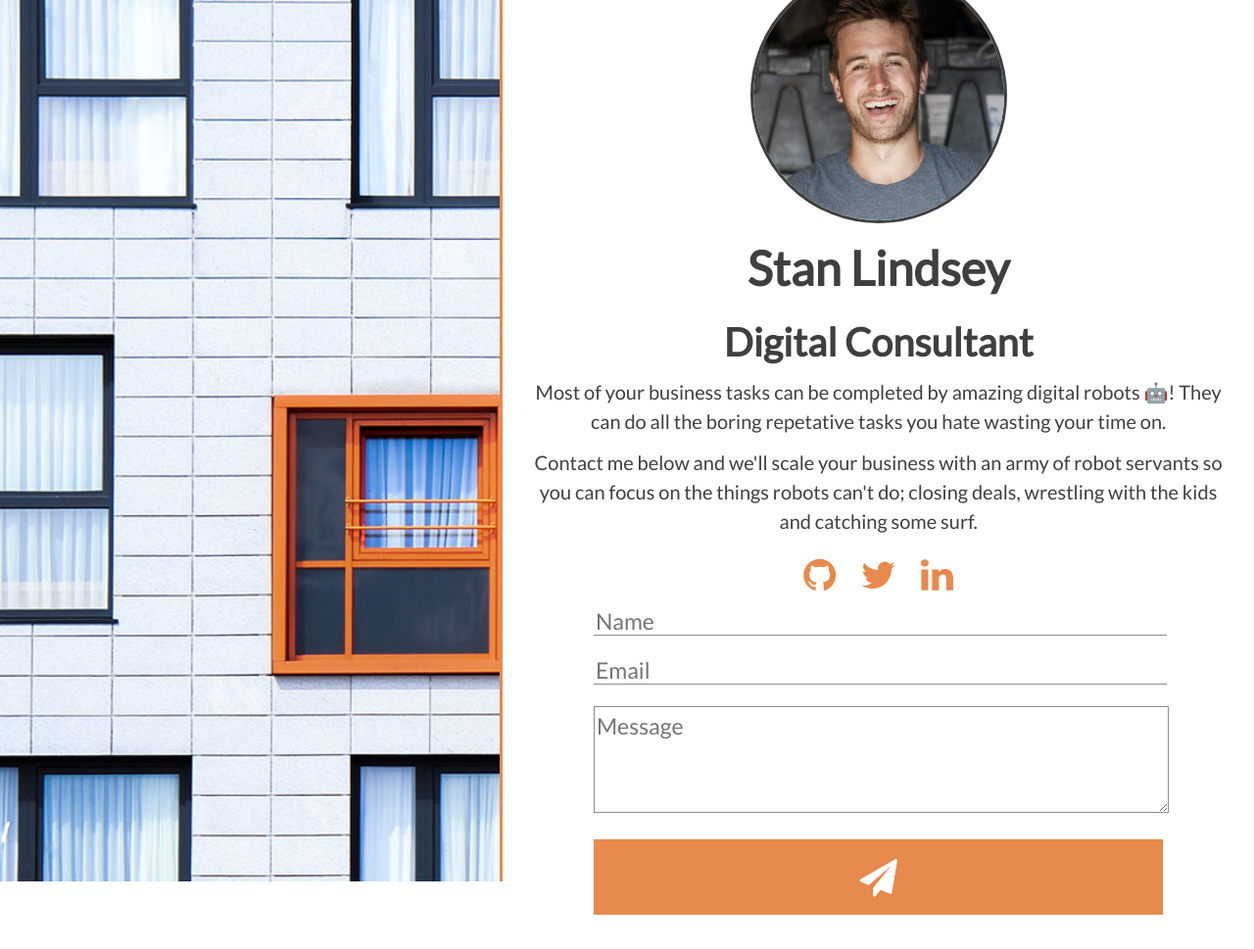
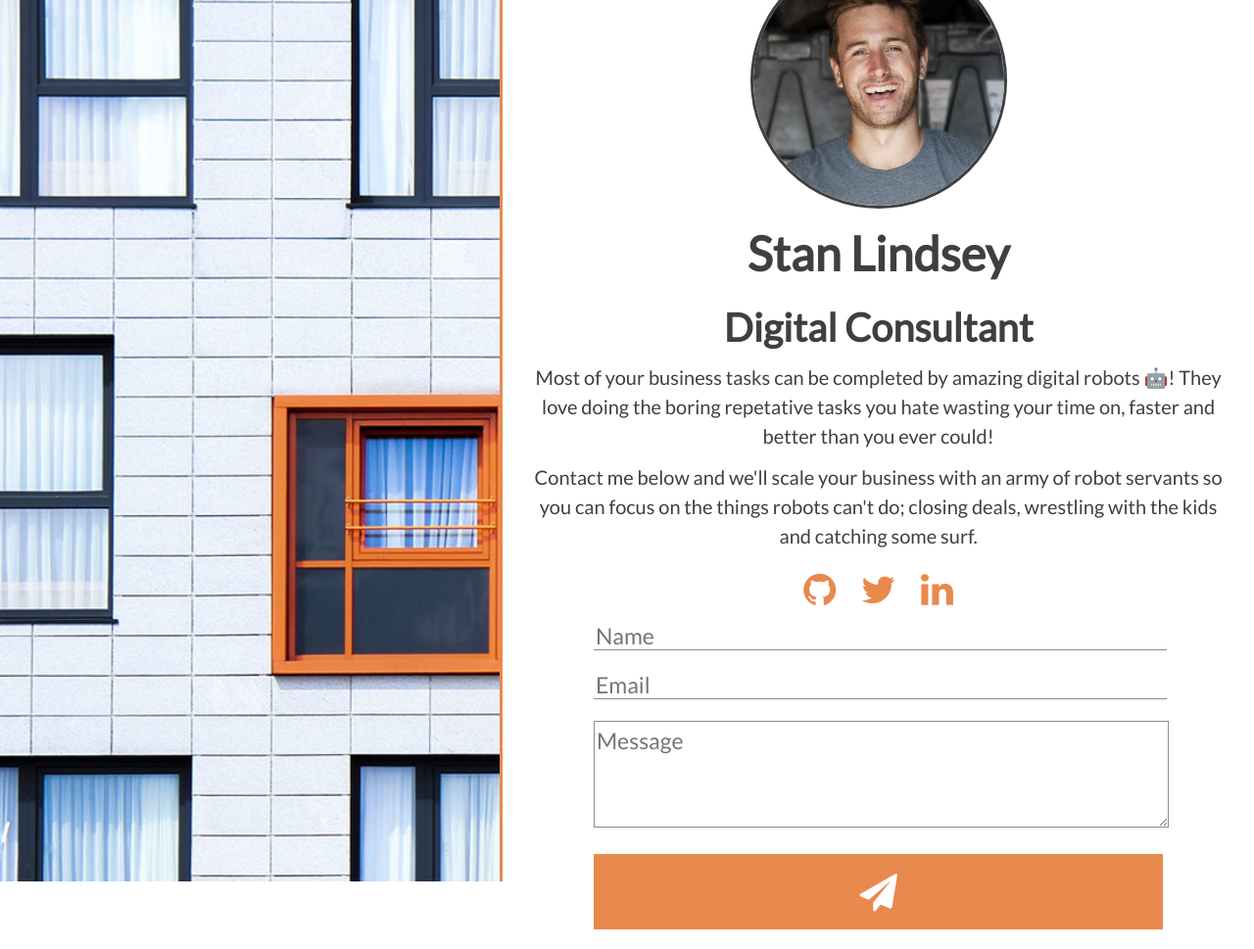
Before and after one commit to StanLindsey/stanlindsey.github.io, a Jekyll site: the page built from index.html, in a window 1280 px wide. Shown: the whole page at 98% size. Built offline with Jekyll 4.4.1, drawn with Linux system fonts in a browser that asks for light colours; nearby versions of some CDN libraries.

Commit message:
prose update

```diff
--- a/index.html
+++ b/index.html
@@ -5,7 +5,7 @@ layout: home
 <h1>Stan Lindsey</h1>
 <h2>Digital Consultant</h2>
 
-<p>Most of your business tasks can be completed by amazing digital robots 🤖! They can do all the boring repetative tasks you hate wasting your time on.</p>
+<p>Most of your business tasks can be completed by amazing digital robots 🤖! They love doing the boring repetative tasks you hate wasting your time on, faster and better than you ever could!</p>
 <p>Contact me below and we'll scale your business with an army of robot servants so you can focus on the things robots can't do; closing deals, wrestling with the kids and catching some surf.</p>
 
 <div class="social-icons">
```
